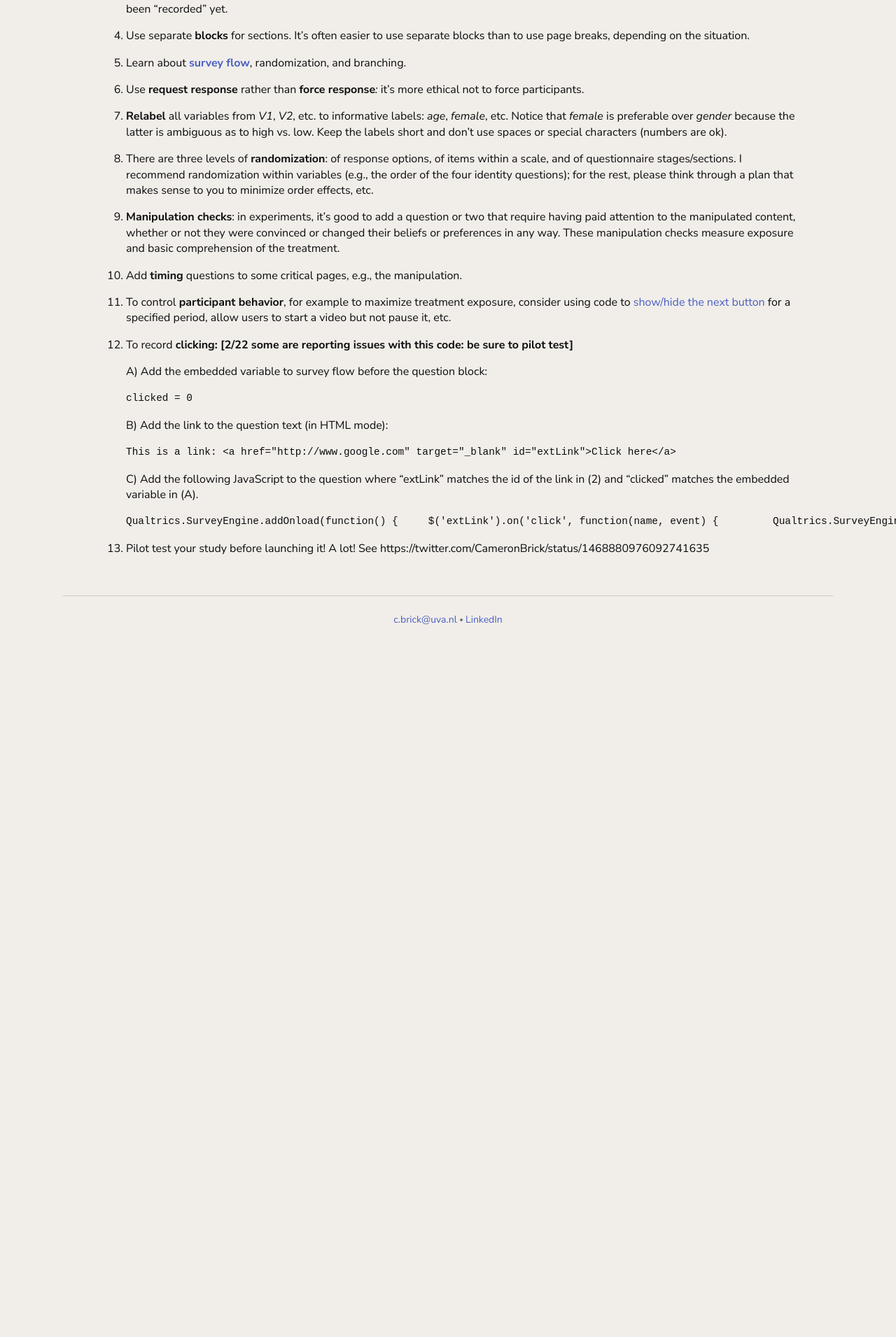
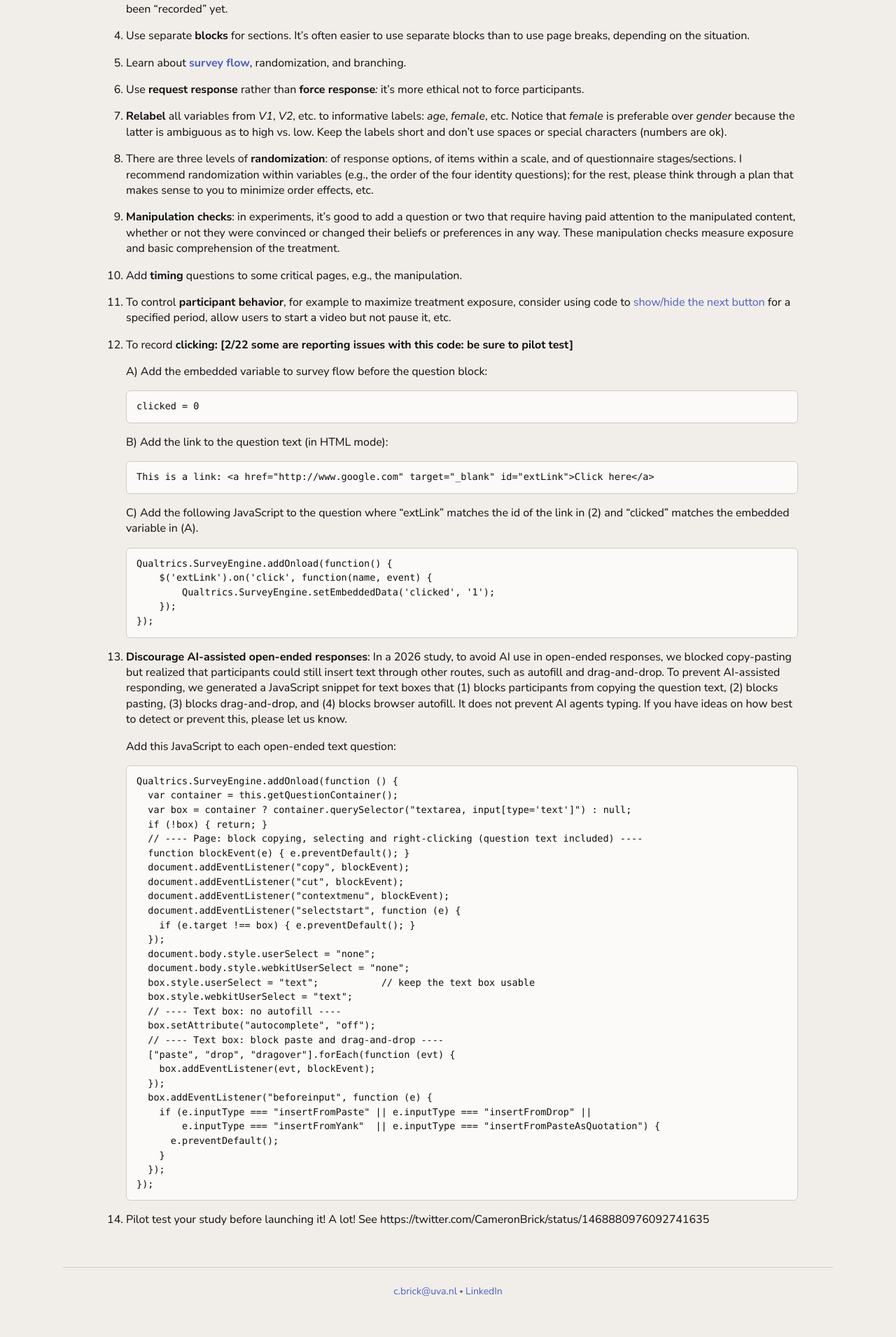
Before and after one commit to brickc/brickc.github.io, a Jekyll site: the page built from qualtrics.md, in a window 1280 px wide. Shown: the part 1132-3043 px from the top of the page at 70% size. Built offline with Jekyll 4.4.1, drawn with Linux system fonts in a browser that asks for light colours; before the commit the page ends 2084 px from its top, so only the background shows below that.

Commit message:
Scrabble: not-updated note; Qualtrics: AI-response blocking snippet, readable code blocks; wrap long URLs on mobile
Co-Authored-By: Claude Opus 5.5 <noreply@anthropic.com>
Claude-Session: https://claude.ai/code/session_01Jm35AGh2pyqkkgY2aoY1Kw

````diff
--- a/assets/css/site.css
+++ b/assets/css/site.css
@@ -53,7 +53,11 @@ hr{border:0;border-top:1px solid var(--rule);margin:40px 0}
 blockquote{margin:1em 0;padding-left:1em;border-left:3px solid var(--rule);color:var(--muted)}
 table{border-collapse:collapse;display:block;overflow-x:auto}
 th,td{border-bottom:1px solid var(--rule);padding:6px 10px;text-align:left;vertical-align:top}
-code{font-size:.9em}
+code{font-size:.9em;font-family:ui-monospace,SFMono-Regular,Menlo,Consolas,monospace}
+pre{background:var(--panel);border:1px solid var(--rule);border-radius:6px;padding:12px 14px;overflow-x:auto;font-size:13.5px;line-height:1.45}
+pre code{font-size:inherit}
+.content p,.content li{overflow-wrap:anywhere}
+.note{background:var(--panel);border-left:3px solid var(--link);padding:10px 14px;margin:0 0 1.5em}
 .right{float:right;margin:0 0 16px 24px;max-width:45%}
 .left{float:left;margin:0 24px 16px 0;max-width:45%}
 
--- a/qualtrics.md
+++ b/qualtrics.md
@@ -64,6 +64,46 @@ Embedded data from Prolific
 
     C\) Add the following JavaScript to the question where "extLink" matches the id of the link in (2) and "clicked" matches the embedded variable in (A).
 
-        Qualtrics.SurveyEngine.addOnload(function() {     $('extLink').on('click', function(name, event) {         Qualtrics.SurveyEngine.setEmbeddedData('clicked', '1');     }); });
+        Qualtrics.SurveyEngine.addOnload(function() {
+            $('extLink').on('click', function(name, event) {
+                Qualtrics.SurveyEngine.setEmbeddedData('clicked', '1');
+            });
+        });
 
-13. Pilot test your study before launching it! A lot! See https://twitter.com/CameronBrick/status/1468880976092741635
+13. **Discourage AI-assisted open-ended responses**: In a 2026 study, to avoid AI use in open-ended responses, we blocked copy-pasting but realized that participants could still insert text through other routes, such as autofill and drag-and-drop. To prevent AI-assisted responding, we generated a JavaScript snippet for text boxes that (1) blocks participants from copying the question text, (2) blocks pasting, (3) blocks drag-and-drop, and (4) blocks browser autofill. It does not prevent AI agents typing. If you have ideas on how best to detect or prevent this, please let us know.
+
+    Add this JavaScript to each open-ended text question:
+
+    ```javascript
+    Qualtrics.SurveyEngine.addOnload(function () {
+      var container = this.getQuestionContainer();
+      var box = container ? container.querySelector("textarea, input[type='text']") : null;
+      if (!box) { return; }
+      // ---- Page: block copying, selecting and right-clicking (question text included) ----
+      function blockEvent(e) { e.preventDefault(); }
+      document.addEventListener("copy", blockEvent);
+      document.addEventListener("cut", blockEvent);
+      document.addEventListener("contextmenu", blockEvent);
+      document.addEventListener("selectstart", function (e) {
+        if (e.target !== box) { e.preventDefault(); }
+      });
+      document.body.style.userSelect = "none";
+      document.body.style.webkitUserSelect = "none";
+      box.style.userSelect = "text";           // keep the text box usable
+      box.style.webkitUserSelect = "text";
+      // ---- Text box: no autofill ----
+      box.setAttribute("autocomplete", "off");
+      // ---- Text box: block paste and drag-and-drop ----
+      ["paste", "drop", "dragover"].forEach(function (evt) {
+        box.addEventListener(evt, blockEvent);
+      });
+      box.addEventListener("beforeinput", function (e) {
+        if (e.inputType === "insertFromPaste" || e.inputType === "insertFromDrop" ||
+            e.inputType === "insertFromYank"  || e.inputType === "insertFromPasteAsQuotation") {
+          e.preventDefault();
+        }
+      });
+    });
+    ```
+
+14. Pilot test your study before launching it! A lot! See https://twitter.com/CameronBrick/status/1468880976092741635
````
Also changed, not shown: scrabble.md (+2 -0 lines).
